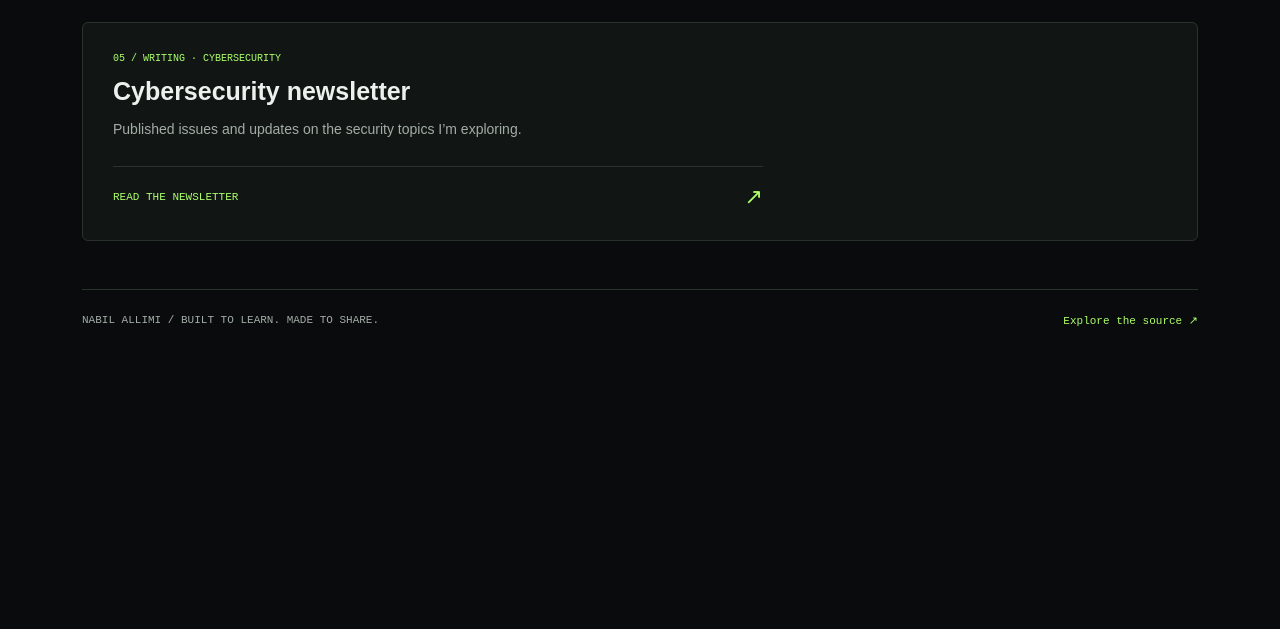
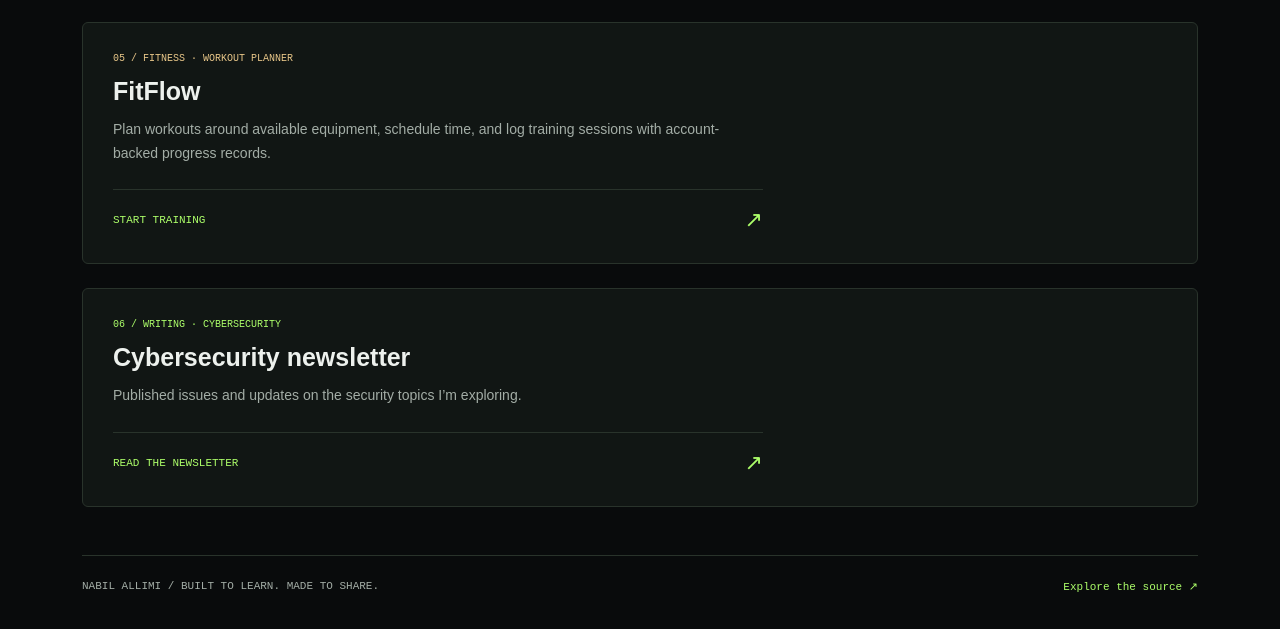
Before and after one commit to nahmad0/nahmad0.github.io, a plain HTML site: page index.html in a window 1280 px wide. Shown: the part 1560-2189 px from the top of the page. Before the commit the page ends 1923 px from the top, so only its background shows below. Drawn offline with Linux system fonts and the light colour scheme.

Commit message:
Add FitFlow to project homepage

```diff
--- a/index.html
+++ b/index.html
@@ -13,13 +13,14 @@
   <header><a class="brand" href="./"><span class="mark" aria-hidden="true">[n]</span> NABIL ALLIMI</a><a class="github" href="https://github.com/nahmad0">GITHUB / @NAHMAD0 ↗</a></header>
   <main>
     <section class="intro"><p class="eyebrow">INDEPENDENT PROJECTS / OPEN TO EXPLORE</p><h1>Games &amp; security labs.</h1><p>I’m Nabil. I build interactive worlds and hands-on cybersecurity experiences. Here’s a selection of my work.</p></section>
-    <div class="section-title"><h2>SELECTED PROJECTS</h2><span>05 PROJECTS / LIVE ↘</span></div>
+    <div class="section-title"><h2>SELECTED PROJECTS</h2><span>06 PROJECTS / LIVE ↘</span></div>
     <div class="grid">
       <article class="card"><a href="https://nahmad0.github.io/cyber-spider-arena/" aria-label="Play Cyber Spider Web-Hunt Arena"><img class="preview" src="img/cyber-spider-arena.png" alt="A spider hunting insects beside anchored silk webs in a neon lab" width="1280" height="800"><div class="card-body"><span class="tag">01 / SURVIVAL · 3D GAME</span><h3>Cyber Spider: Web-Hunt Arena</h3><p>Weave webs, trap insects, and feed to survive. Dodge lab hazards, build score combos, and beat your longest hunt.</p><span class="visit">ENTER THE HABITAT <b aria-hidden="true">↗</b></span></div></a></article>
       <article class="card"><a href="https://nahmad0.github.io/projects/ridgebreaker/" aria-label="Play Ridgebreaker Wild Ascent"><img class="preview" src="img/ridgebreaker-preview.png" alt="An off-road truck on a rocky mountain trail in Ridgebreaker" width="1280" height="800"><div class="card-body"><span class="tag amber">02 / OFF-ROAD · 3D ADVENTURE</span><h3>Ridgebreaker: Wild Ascent</h3><p>Take a monster truck into the Forgotten Ridge. Climb rocky trails, cross a collapsing bridge, and salvage your way to the summit.</p><span class="visit">START THE EXPEDITION <b aria-hidden="true">↗</b></span></div></a></article>
       <article class="card"><a href="https://nahmad0.github.io/cyberhive/" aria-label="Open CyberHive investigation simulator"><img class="preview" src="img/cyberhive-preview.png" alt="CyberHive security operations dashboard with incident alerts and evidence" width="1280" height="800" loading="lazy"><div class="card-body"><span class="tag blue">03 / CYBERSECURITY · SOC SIMULATOR</span><h3>CyberHive</h3><p>Investigate simulated attacks, connect the evidence, and contain a breach in a security operations workspace.</p><span class="visit">START INVESTIGATING <b aria-hidden="true">↗</b></span></div></a></article>
       <article class="card"><a href="https://nahmad0.github.io/cipher-vault/" aria-label="Play Cipher Vault cybersecurity game"><img class="preview" src="img/cipher-vault-preview.png" alt="Cipher Vault's interactive cybersecurity game" width="1280" height="800" loading="lazy"><div class="card-body"><span class="tag rose">04 / CYBERSECURITY · 3D CTF</span><h3>Cipher Vault</h3><p>Explore a security facility, solve five hands-on CTF labs, and capture the flags from overhead or third-person views.</p><span class="visit">ENTER THE FACILITY <b aria-hidden="true">↗</b></span></div></a></article>
-      <article class="card newsletter"><a href="https://nahmad0.github.io/newsletter.html" aria-label="Read the cybersecurity newsletter"><div class="card-body"><span class="tag">05 / WRITING · CYBERSECURITY</span><h3>Cybersecurity newsletter</h3><p>Published issues and updates on the security topics I’m exploring.</p><span class="visit">READ THE NEWSLETTER <b aria-hidden="true">↗</b></span></div></a></article>
+      <article class="card newsletter"><a href="https://fitflow-training.sadia-alimi1.chatgpt.site" aria-label="Open FitFlow workout planner"><div class="card-body"><span class="tag amber">05 / FITNESS · WORKOUT PLANNER</span><h3>FitFlow</h3><p>Plan workouts around available equipment, schedule time, and log training sessions with account-backed progress records.</p><span class="visit">START TRAINING <b aria-hidden="true">↗</b></span></div></a></article>
+      <article class="card newsletter"><a href="https://nahmad0.github.io/newsletter.html" aria-label="Read the cybersecurity newsletter"><div class="card-body"><span class="tag">06 / WRITING · CYBERSECURITY</span><h3>Cybersecurity newsletter</h3><p>Published issues and updates on the security topics I’m exploring.</p><span class="visit">READ THE NEWSLETTER <b aria-hidden="true">↗</b></span></div></a></article>
     </div>
   </main>
   <footer><span>NABIL ALLIMI / BUILT TO LEARN. MADE TO SHARE.</span><a href="https://github.com/nahmad0">Explore the source ↗</a></footer>
```
